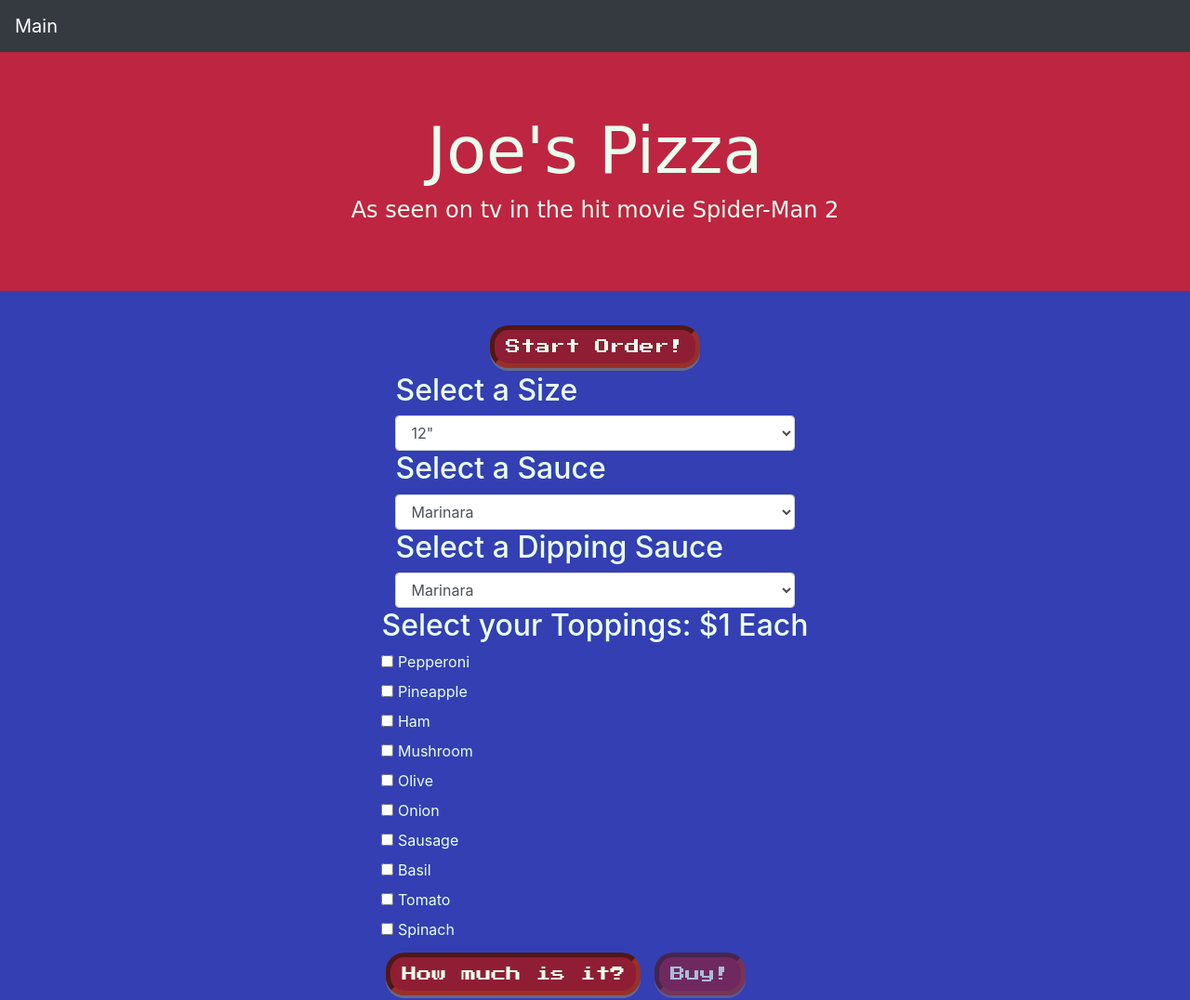
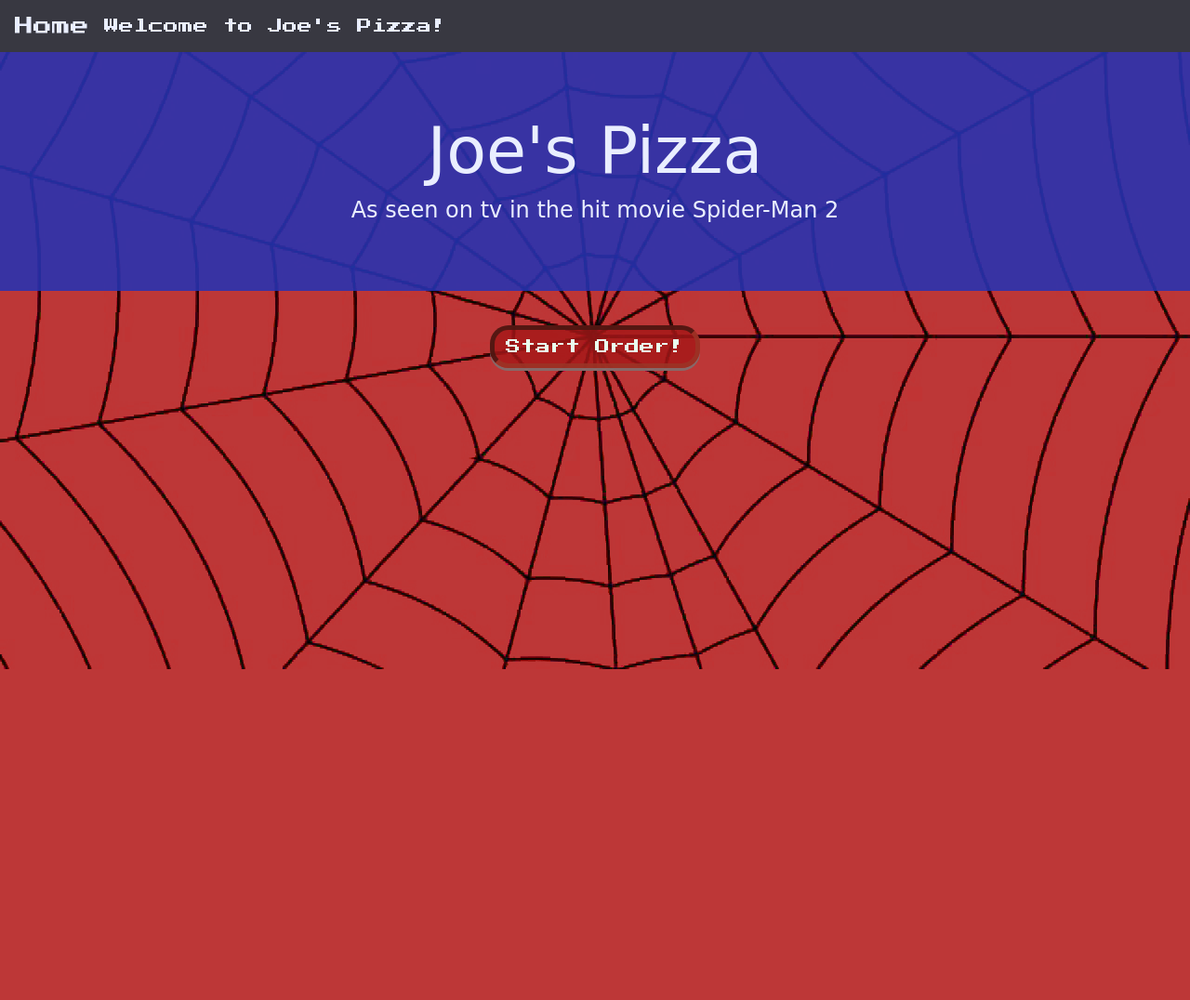
Before and after one commit to a-shevlin/pizza-parlor, a plain HTML site: page index.html in a window 1280 px wide. Shown: the whole page at 93% size. After the commit the page ends 800 px from the top, so only its background shows below. Drawn offline with Linux system fonts and the light colour scheme; a web font is replaced by a local one.

```diff
--- a/css/styles.css
+++ b/css/styles.css
@@ -1,11 +1,32 @@
 body {
-  background-color: rgba(0, 16, 160, 0.801);
-  background-image: url(../img/felt.png);
-  color: rgb(233, 255, 238);
+  background-color: rgb(189, 55, 55);
+  background-image: url(../img/spider-background.png);
+  color: rgb(255, 233, 237);
+  font-family: 'Press Start 2P', cursive;
+  background-repeat: no-repeat;
+  background-size: cover;
+}
+
+.navbar {
+  background-color: rgb(56, 56, 65);
+  color:rgb(233, 238, 255);
+}
+
+.navbar a {
+  color:rgb(233, 238, 255);
+}
+
+.navbar a:hover {
+  color: rgb(189, 55, 55);
+}
+
+.welcomeText {
+  text-align: center;
 }
 
 .jumbotron {
-  background: rgba(231, 31, 31, 0.774);
+  background-color: rgba(37, 51, 180, 0.87);
+  color: rgb(233, 238, 255);
   font-family: 'Fascinate', cursive;
   text-align: center;
 }
@@ -18,6 +39,13 @@
   font-size: 24px;
 }
 
+.spider {
+  background-color:rgba(136, 29, 29, 0.733);
+  border-radius: 30px;
+  padding: 20px;
+  margin: 30px;
+}
+
 #start {
   margin: 5px;
   background: rgba(165, 24, 24, 0.815);
@@ -25,7 +53,7 @@
   color: rgb(233, 255, 238);
   border: inset 5px rgba(156, 53, 39, 0.863);
   border-radius: 20px;
-  box-shadow: 0 3px rgb(105, 105, 134);
+  box-shadow: 0 3px rgb(134, 105, 105);
 }
 
 #start:hover {
@@ -34,8 +62,12 @@
 
 #start:active {
   background: rgba(117, 29, 29, 0.726);
-  box-shadow: 0 1px rgb(68, 88, 71);
+  box-shadow: 0 1px rgb(134, 105, 105);
   transform: translateY(2px);
+}
+
+.pizzaForm {
+  display: none;
 }
 
 #howmuch-button {
@@ -45,7 +77,7 @@
   color: rgb(233, 255, 238);
   border: inset 5px rgba(156, 53, 39, 0.863);
   border-radius: 20px;
-  box-shadow: 0 3px rgb(105, 105, 134);
+  box-shadow: 0 3px rgb(134, 105, 105);
 }
 
 #howmuch-button:hover {
@@ -54,7 +86,7 @@
 
 #howmuch-button:active {
   background: rgba(117, 29, 29, 0.726);
-  box-shadow: 0 1px rgb(68, 88, 71);
+  box-shadow: 0 1px rgb(134, 105, 105);
   transform: translateY(2px);
 }
 
@@ -65,7 +97,7 @@
   color: rgb(233, 255, 238);
   border: inset 5px rgba(156, 53, 39, 0.863);
   border-radius: 20px;
-  box-shadow: 0 3px rgb(105, 105, 134);
+  box-shadow: 0 3px rgb(134, 105, 105);
 }
 
 #buy-button:hover {
@@ -74,13 +106,11 @@
 
 #buy-button:active {
   background: rgba(117, 29, 29, 0.726);
-  box-shadow: 0 1px rgb(68, 88, 71);
+  box-shadow: 0 1px rgb(134, 105, 105);
   transform: translateY(2px);
 }
 
-.pizzaForm {
-  display: none;
-}
+
 
 #cart {
   display: none;
--- a/index.html
+++ b/index.html
@@ -11,8 +11,11 @@
 <body>
   <div>
     <div>
-      <nav class="navbar navbar-expand-sm navbar-dark bg-dark">
-        <a class="navbar-brand" href="#">Main</a>
+      <nav class="navbar navbar-expand-sm">
+        <a class="navbar-brand" href="#">Home</a>
+        <span class="welcomeText">
+          Welcome to Joe's Pizza!
+        </span>
       </nav>
     </div>
   </div>
@@ -26,8 +29,8 @@
     <div class="mainPage d-flex justify-content-center">
       <button id="start" class="btn">Start Order!</button>
     </div>
-    <div class="pizzaForm d-flex justify-content-center">
-      <div class="row">
+    <div class="pizzaForm">
+      <div class="row d-flex justify-content-center spider">
         <form id="pizza">
           <div class="col-sm-12">
             <h2>Select a Size</h2>
@@ -89,8 +92,10 @@
             <label for="spinach">Spinach</label>
             <br>
           </div>
-          <button id="howmuch-button" class="btn btn-secondary">How much is it?</button>
-          <button id="buy-button" class="btn btn-secondary" type="submit" disabled>Buy!</button>
+          <div class="buttonGroup d-flex justify-content-center">
+            <button id="howmuch-button" class="btn btn-secondary">How much is it?</button>
+            <button id="buy-button" class="btn btn-secondary" type="submit" disabled>Buy!</button>
+          </div>
         </form>
         </div>
       </div>
--- a/js/scripts.js
+++ b/js/scripts.js
@@ -111,12 +111,13 @@
 
 function attachSoldPizzas(pizza) {
   let cost1 = pizza.finalPrice();
+  let toppingArray = pizza.toppings;
   const size = document.createElement('p');
   size.innerHTML = "A " + pizza.size + "\" Pizza";
   const sauce = document.createElement('p');
   sauce.innerHTML = "with " + pizza.sauce;
   const toppings = document.createElement('p');
-  toppings.innerHTML = toString(pizza.topping) + " for toppings.";
+  toppings.innerHTML = toString(toppingArray) + " for toppings.";
   const dip = document.createElement('p');
   dip.innerHTML = pizza.dipSauce + " on the side.";
   const price = document.createElement('p');
```
Also changed, not shown: img/spider-background.png (added).
